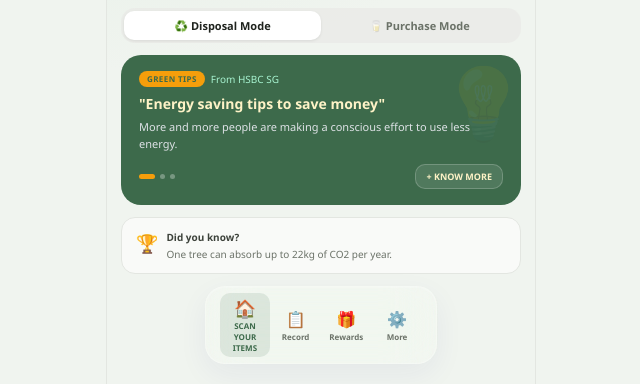
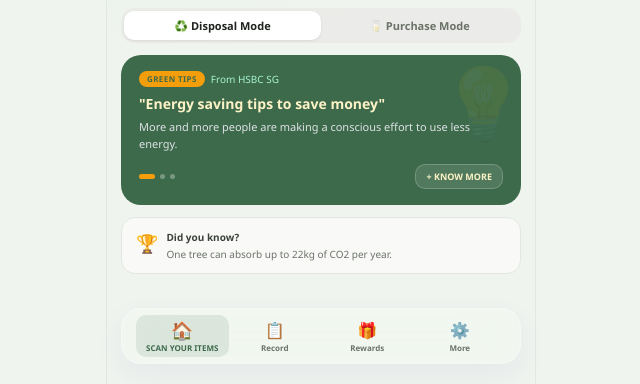
Before and after one commit to fawhfi/re-life, a FastAPI app: page / in a window 1280 px wide. Shown: the part 542-926 px from the top of the page, without its empty margins (319-959 px from the left). Run offline with FastAPI, Linux system fonts and the light colour scheme; some libraries are stand-ins or nearby versions.

Commit message:
fix: nav width back to full-width, centered via margin auto

```diff
--- a/static/style.css
+++ b/static/style.css
@@ -1609,8 +1609,8 @@ nav.nav, .app-nav {
     left: 0 !important;
     right: 0 !important;
     margin: 0 auto !important;
-    width: fit-content !important;
-    max-width: calc(100% - 30px) !important;
+    width: calc(100% - 30px) !important;
+    max-width: 400px !important;
     height: auto !important;
     display: flex !important;
     justify-content: space-around !important;
```
